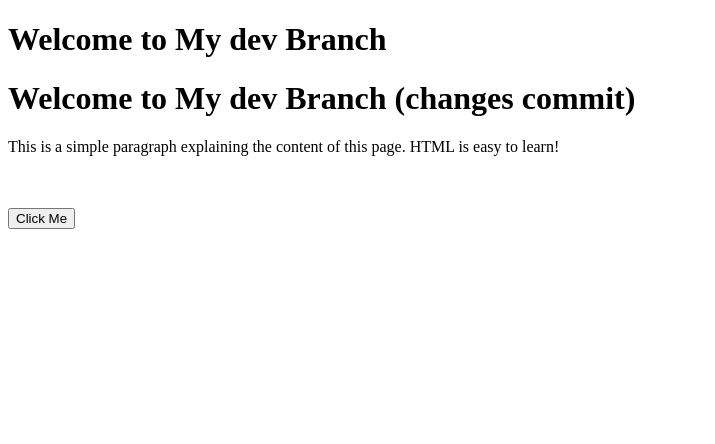
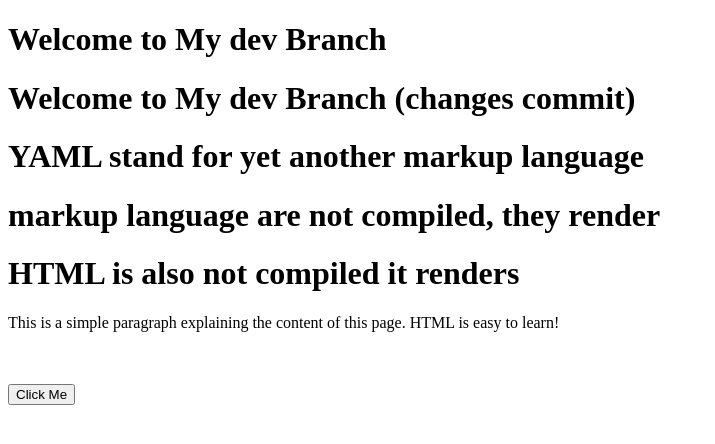
Before and after one commit to iaman011/CI-CD-2, a plain HTML site: page index.html in a window 1280 px wide. Shown: the whole page, without its empty margins (0-715 px from the left). Drawn offline with Linux system fonts and the light colour scheme.

Commit message:
Update index.html

```diff
--- a/index.html
+++ b/index.html
@@ -30,6 +30,10 @@
 
   <h1>Welcome to My dev Branch</h1>
    <h1>Welcome to My dev Branch (changes commit)</h1>
+    <h1>YAML stand for yet another markup language</h1>
+    <h1>markup language are not compiled, they render</h1>
+    <h1>HTML is also not compiled it renders</h1>
+
   <p>This is a simple paragraph explaining the content of this page. HTML is easy to learn!</p>
 
 <!--   <img src="https://via.placeholder.com/300" alt="Sample Image" width="300" /> -->
```
